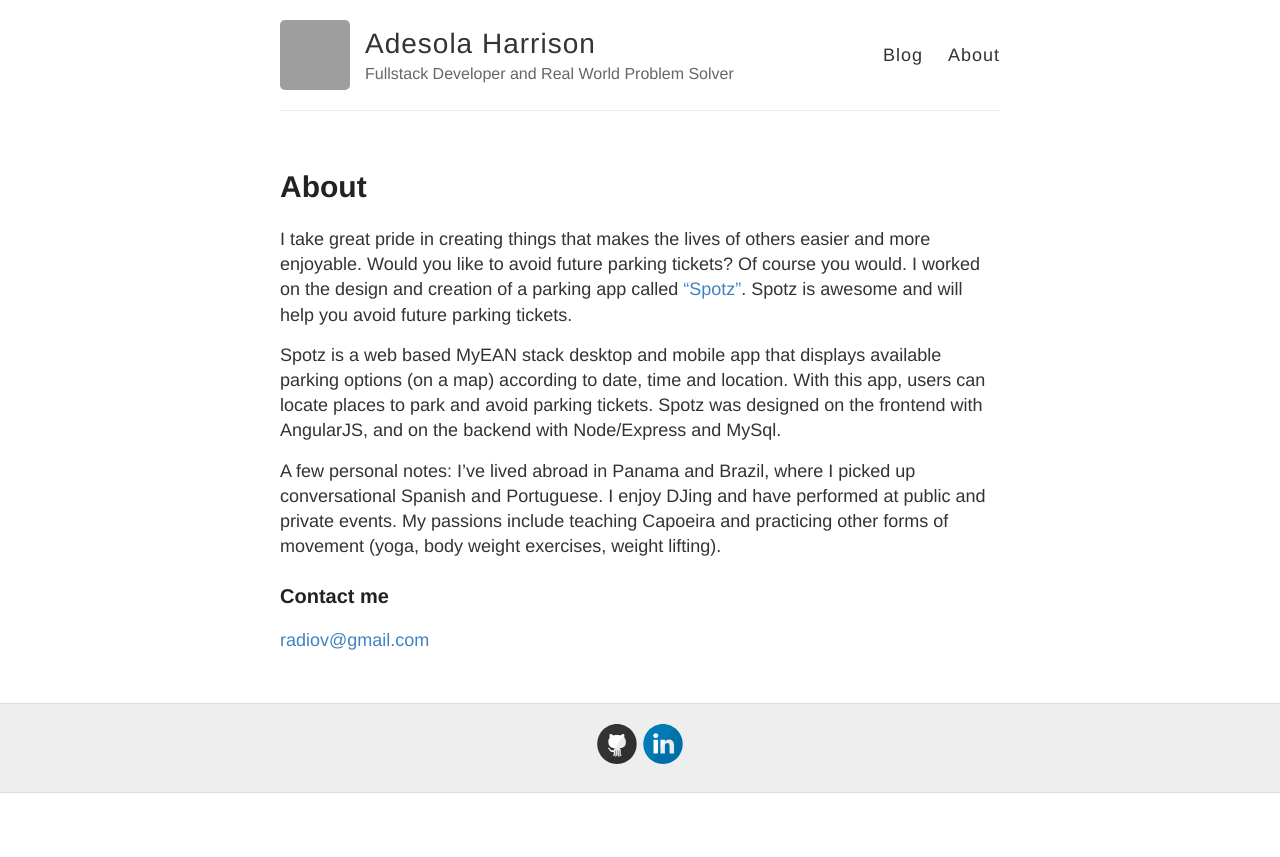
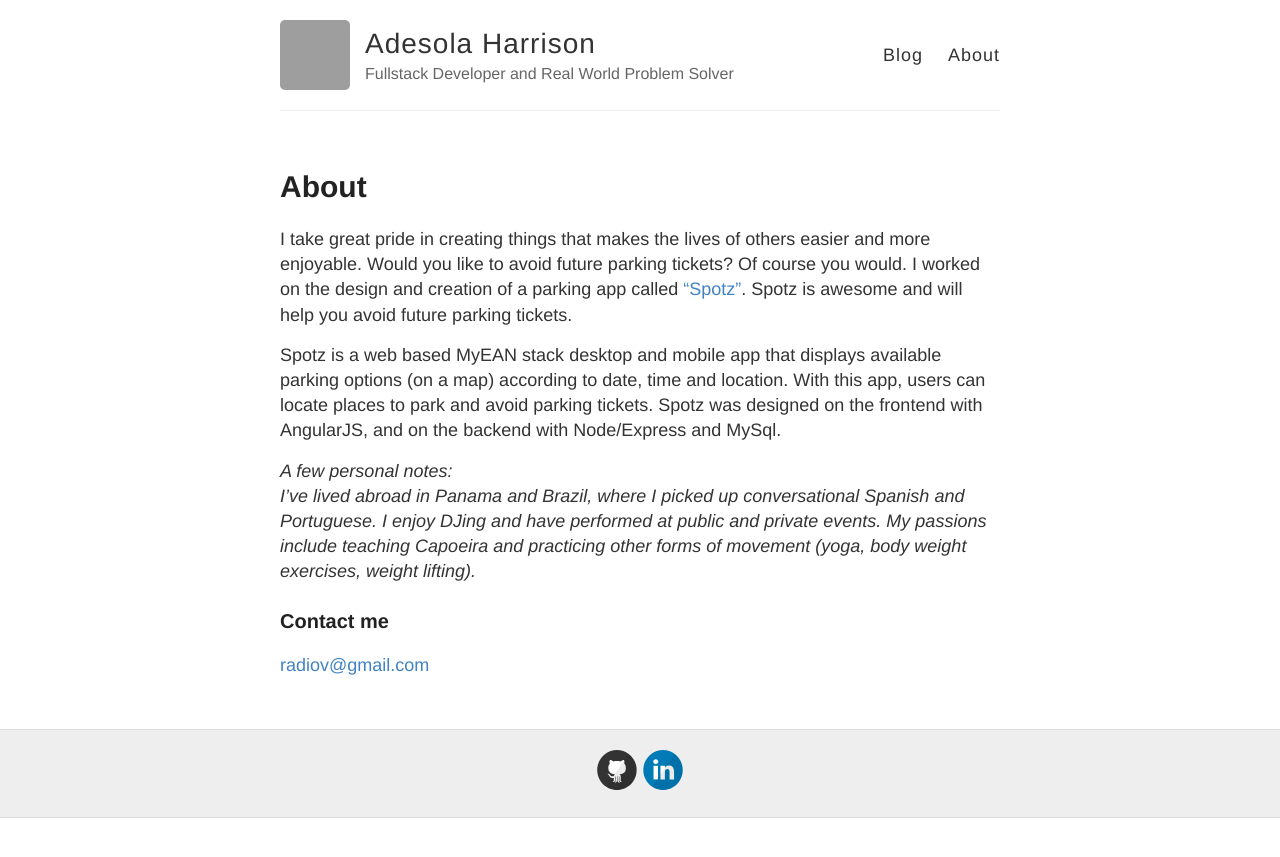
Before and after one commit to HarrisonA/HarrisonA.github.io, a Jekyll site: the page built from about.md, in a window 1280 px wide. Shown: the top 857 px of the page. Built offline with Jekyll 4.4.1, drawn with Linux system fonts in a browser that asks for light colours; Markdown is read by kramdown in place of the engine named in the settings; grey boxes are pictures that could not be loaded.

Commit message:
blog update...style improvements

```diff
--- a/about.md
+++ b/about.md
@@ -8,8 +8,8 @@ I take great pride in creating things that makes the lives of others easier and
 
 Spotz is a web based MyEAN stack desktop and mobile app that displays available parking options (on a map) according to date, time and location. With this app, users can locate places to park and avoid parking tickets. Spotz was designed on the frontend with AngularJS, and on the backend with Node/Express and MySql.
 
-A few personal notes:
-I've lived abroad in Panama and Brazil, where I picked up conversational Spanish and Portuguese. I enjoy DJing and have performed at public and private events. My passions include teaching Capoeira and practicing other forms of movement (yoga, body weight exercises, weight lifting).
+_A few personal notes:
+I've lived abroad in Panama and Brazil, where I picked up conversational Spanish and Portuguese. I enjoy DJing and have performed at public and private events. My passions include teaching Capoeira and practicing other forms of movement (yoga, body weight exercises, weight lifting)._
 
 
 ### Contact me
```
